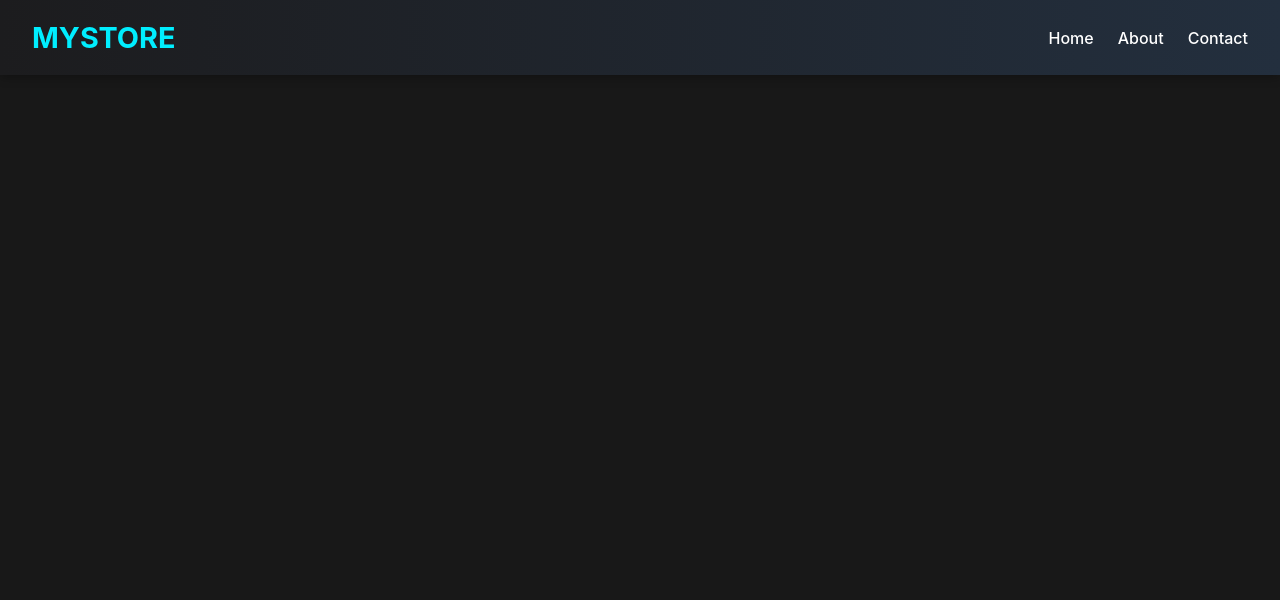
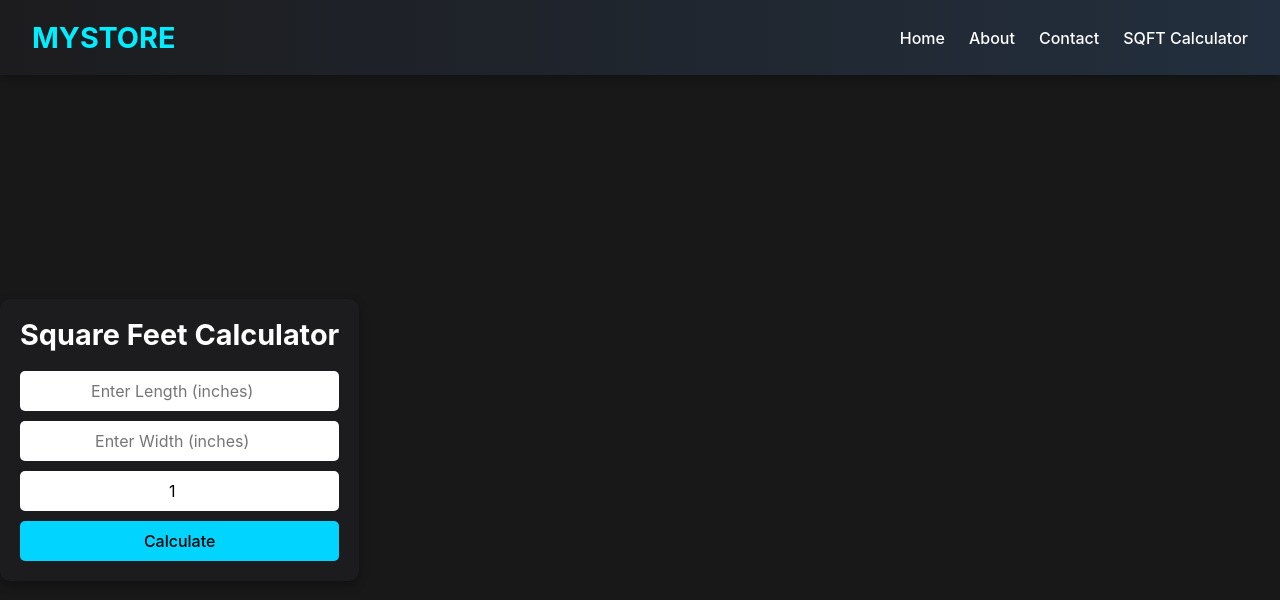
Before and after one commit to IamAdinath/workshop, a React (Vite) app in the folder ui/: page /sqft-calculator in a window 1280 px wide. Shown: the top 600 px of the page. Built offline with nearby package versions, Linux system fonts and the light colour scheme.

Commit message:
update the ui for sqft calculator

```diff
--- a/ui/src/App.tsx
+++ b/ui/src/App.tsx
@@ -3,6 +3,7 @@ import { BrowserRouter as Router, Routes, Route } from 'react-router-dom';
 import Header from './components/Header';
 import Home from './pages/Home';
 import About from './pages/About';
+import SqftCalculator from './pages/SQFTCalculator';
 import './styles/global.css';
 
 const App: React.FC = () => {
@@ -12,6 +13,7 @@ const App: React.FC = () => {
       <Routes>
         <Route path="/" element={<Home />} />
         <Route path="/about" element={<About />} />
+        <Route path="/sqft-calculator" element={<SqftCalculator />} />
       </Routes>
     </Router>
   );
--- a/ui/src/components/Header.tsx
+++ b/ui/src/components/Header.tsx
@@ -15,6 +15,7 @@ const Header: React.FC = () => {
         <Link to="/" onClick={() => setMenuOpen(false)}>Home</Link>
         <Link to="/about" onClick={() => setMenuOpen(false)}>About</Link>
         <Link to="/contact" onClick={() => setMenuOpen(false)}>Contact</Link>
+        <Link to="/sqft-calculator" onClick={() => setMenuOpen(false)}>SQFT Calculator</Link>
       </nav>
 
       {/* Mobile Menu Button (Only visible on mobile) */}
--- /dev/null
+++ b/ui/src/pages/SqftCalculator.tsx
@@ -0,0 +1,46 @@
+import React, { useState } from "react";
+import "../styles/sqftcalculator.css";
+
+const SqftCalculator: React.FC = () => {
+  const [length, setLength] = useState<number | "">("");
+  const [width, setWidth] = useState<number | "">("");
+  const [quantity, setQuantity] = useState<number | "">("1");
+  const [result, setResult] = useState<number | null>(null);
+
+  const calculateSqft = () => {
+    if (length && width && quantity) {
+      setResult((Number(length) * Number(width) * Number(quantity)) / 144);
+    }
+  };
+
+  return (
+    <div className="sqft-container">
+      <h1>Square Feet Calculator</h1>
+      <div className="input-group">
+        <input
+          type="number"
+          placeholder="Enter Length (inches)"
+          value={length}
+          onChange={(e) => setLength(e.target.value ? Number(e.target.value) : "")}
+        />
+        <input
+          type="number"
+          placeholder="Enter Width (inches)"
+          value={width}
+          onChange={(e) => setWidth(e.target.value ? Number(e.target.value) : "")}
+        />
+        <input
+          type="number"
+          placeholder="Enter Quantity"
+          value={quantity}
+          onChange={(e) => setQuantity(e.target.value ? Number(e.target.value) : "1")}
+          min="1"
+        />
+        <button onClick={calculateSqft}>Calculate</button>
+      </div>
+      {result !== null && <p className="result">Total Area: {result.toFixed(2)} ft²</p>}
+    </div>
+  );
+};
+
+export default SqftCalculator;
--- /dev/null
+++ b/ui/src/styles/sqftcalculator.css
@@ -0,0 +1,51 @@
+.sqft-container {
+    max-width: 450px;
+    margin: 80px auto 0;
+    padding: 20px;
+    text-align: center;
+    background: #1c1c1e;
+    color: white;
+    border-radius: 10px;
+    box-shadow: 0 4px 10px rgba(0, 0, 0, 0.3);
+  }
+
+  h1 {
+    font-size: 1.8rem;
+    margin-bottom: 20px;
+  }
+
+  .input-group {
+    display: flex;
+    flex-direction: column;
+    gap: 10px;
+  }
+
+  input {
+    padding: 10px;
+    font-size: 1rem;
+    border: none;
+    border-radius: 5px;
+    outline: none;
+    text-align: center;
+  }
+
+  button {
+    padding: 10px;
+    font-size: 1rem;
+    background: #00d4ff;
+    color: black;
+    border: none;
+    cursor: pointer;
+    border-radius: 5px;
+    transition: 0.3s;
+  }
+
+  button:hover {
+    background: #00a1cc;
+  }
+
+  .result {
+    margin-top: 15px;
+    font-size: 1.2rem;
+    font-weight: bold;
+  }
```
